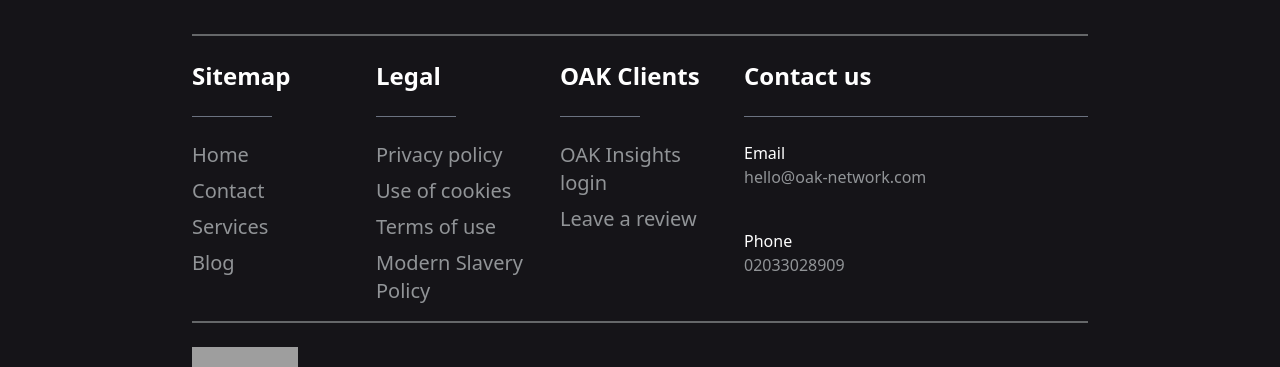
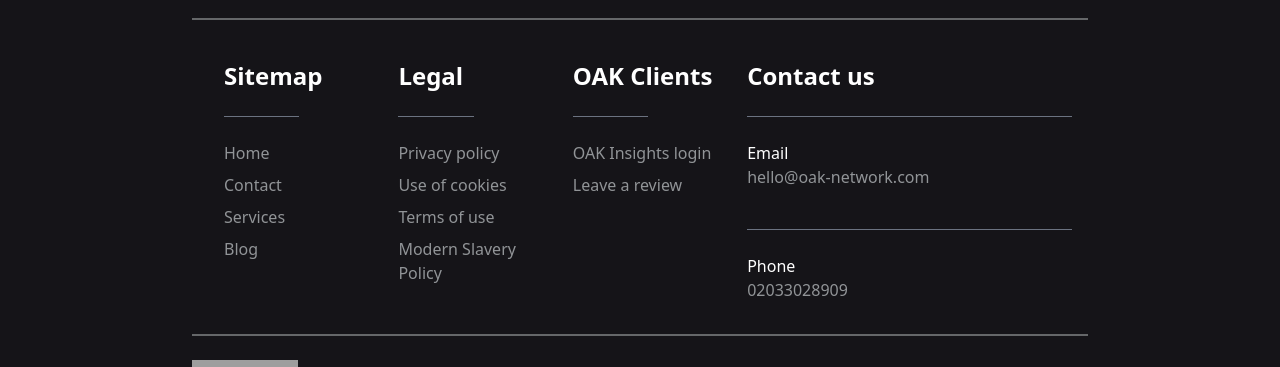
Before and after one commit to theamarverma/oak-project, a React (Vite) app: page / in a window 1280 px wide. Shown: the part 7127-7494 px from the top of the page. Built offline with nearby package versions, Linux system fonts and the light colour scheme; grey boxes are pictures that could not be loaded.

Commit message:
update footer

```diff
--- a/src/components/Body.tsx
+++ b/src/components/Body.tsx
@@ -4,10 +4,10 @@
 import InDepthMonitor from './InDepthMonitor';
 import ComplianceSimplified from './ComplianceSimplified';
 import Modal from './Modal';
-import { Play } from 'lucide-react';
+// import { Play } from 'lucide-react';
 import Partners from './Partners';
 import Demo from './Demo';
-import Article from './Article';
+// import Article from './Article';
 import { ArticleSwiper } from './ArticleSwiper';
 import Footer from './Footer';
 
--- a/src/components/Footer.tsx
+++ b/src/components/Footer.tsx
@@ -8,7 +8,7 @@
 const Footer = () => {
 	return (
 		<>
-			<footer className="bg-[#151418] w-full px-4 py-8 text-white md:px-48">
+			<footer className="bg-[#151418] w-full px-4 py-4 text-white md:px-48">
 				<div className="p-4 flex flex-col items-center md:items-start">
 					<img
 						src="https://cdn.prod.website-files.com/64ff275e33673d684f459532/64ff5f8243d7107029f71cea_OAK%20Logo%20vector.svg"
@@ -22,11 +22,11 @@
 					</div>
 				</div>
 				<div className="border-b-2 border-b-[#656769] mb-6"></div>
-				<div className="grid grid-cols-1 md:grid-cols-5 gap-6">
+				<div className="grid grid-cols-1 md:grid-cols-5 gap-6 ml-4 p-4">
 					<div className="flex flex-col gap-6 sitemap">
 						<strong className="text-2xl">Sitemap</strong>
 						<div className="border-b w-1/2 border-b-gray-500"></div>
-						<ul className="flex flex-col gap-2 text-xl text-[#919497]">
+						<ul className="flex flex-col gap-2  text-[#919497]">
 							<a href="">Home</a>
 							<a href="">Contact</a>
 							<a href="">Services</a>
@@ -36,7 +36,7 @@
 					<div className="flex flex-col gap-6 legal">
 						<strong className="text-2xl">Legal</strong>
 						<div className="border-b w-1/2 border-b-gray-500"></div>
-						<ul className="flex flex-col gap-2 text-xl text-[#919497]">
+						<ul className="flex flex-col gap-2  text-[#919497]">
 							<a href="">Privacy policy</a>
 							<a href="">Use of cookies</a>
 							<a href="">Terms of use</a>
@@ -46,7 +46,7 @@
 					<div className="flex flex-col gap-6 clients">
 						<strong className="text-2xl">OAK Clients</strong>
 						<div className="border-b w-1/2 border-b-gray-500"></div>
-						<ul className="flex flex-col gap-2 text-xl text-[#919497]">
+						<ul className="flex flex-col gap-2  text-[#919497]">
 							<a href="">OAK Insights login</a>
 							<a href="">Leave a review</a>
 						</ul>
@@ -63,6 +63,7 @@
 								hello@oak-network.com
 							</a>
 						</div>
+						<div className="border-b border-b-gray-500"></div>
 						<div className="phone">
 							<div>Phone</div>
 							<a
@@ -88,7 +89,7 @@
 							Copyright © 2024 OAK Network Ltd. All Rights Reserved
 						</div>
 						<div className="mt-6">
-							<ul className="flex justify-center gap-4">
+							<ul className="flex items-center justify-center gap-4">
 								<li>
 									<a
 										href="https://twitter.com/TheOAKNetwork"
```
